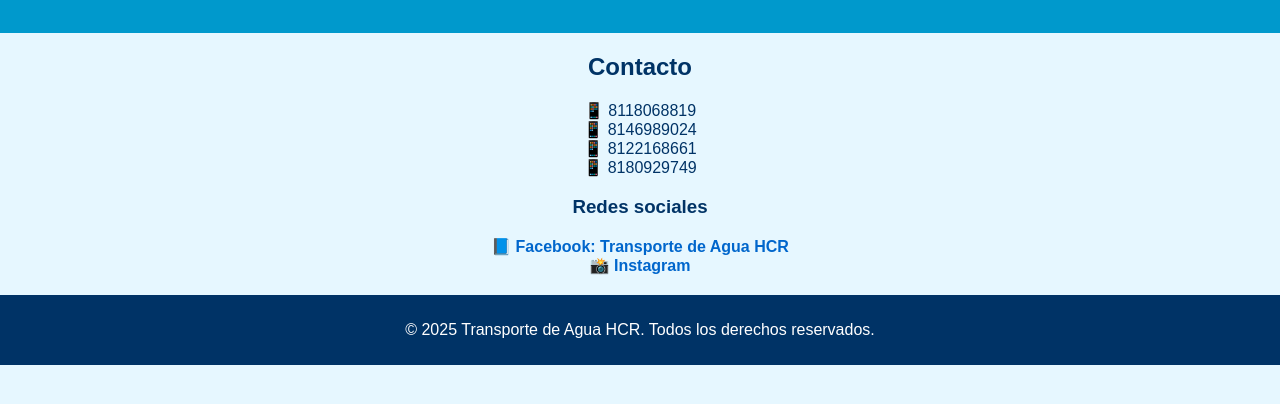
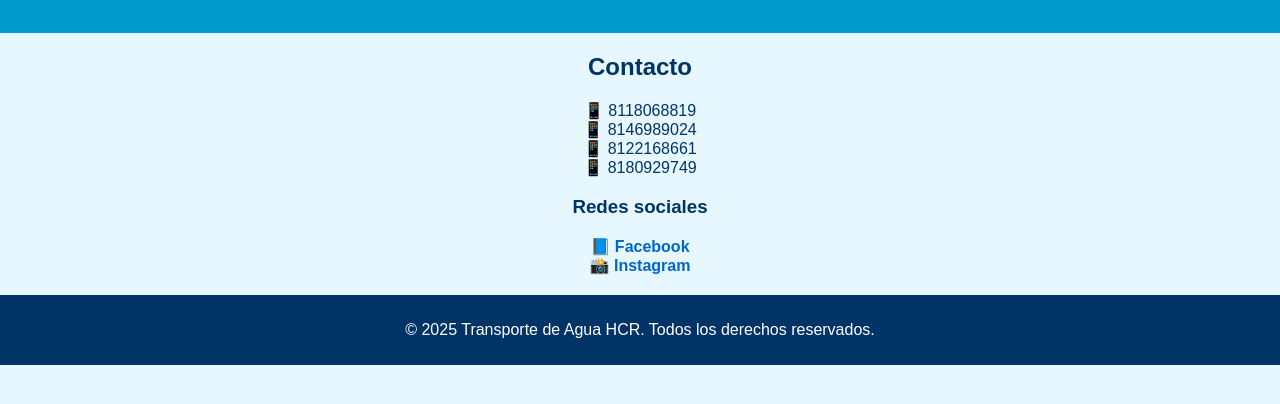
Before and after one commit to shadowkillerstudios/HCR, a plain HTML site: page index.html in a window 1280 px wide. Shown: the part 226-630 px from the top of the page. Drawn offline with Linux system fonts and the light colour scheme.

Commit message:
Update index.html

```diff
--- a/index.html
+++ b/index.html
@@ -22,7 +22,7 @@
 
 <h3>Redes sociales</h3>
 <ul>
-  <li><a href="https://www.facebook.com/share/1EmC6AqikW/" target="_blank">📘 Facebook: Transporte de Agua HCR</a></li>
+  <li><a href="https://www.facebook.com/share/1EmC6AqikW/" target="_blank">📘 Facebook</a></li>
   <li><a href="https://www.instagram.com/hcr_transportes_de_agua?igsh=MWx6bnJhN2UybjNhaQ==" target="_blank">📸 Instagram</a></li>
 </ul>
       </a>
```
